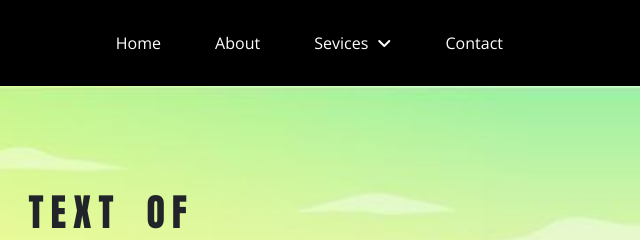
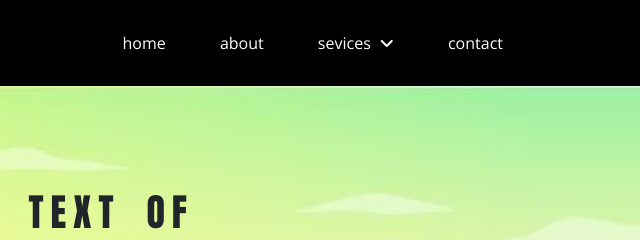
Before and after one commit to Ridwan2011/Assignment-class-17, a plain HTML site: page index.html in a window 1280 px wide. Shown: the top 240 px of the page, 497-1137 px from the left. Drawn offline with nearby package versions, Linux system fonts and the light colour scheme.

Commit message:
Update index.html

```diff
--- a/index.html
+++ b/index.html
@@ -32,9 +32,9 @@
 
                     <div class="col-9  margin-right-1">
                         <ul class="text-right position-r">
-                            <li class="css-menu-li  l-1  margin-right-05"><a href="#" class="a-all">Home</a></li>
-                            <li class="css-menu-li  l-2  margin-right-05"><a href="#" class="a-all">About</a></li>
-                            <li class="css-menu-li  l-3  margin-right-05  position-r"><a href="#" class="a-all">Sevices<i class="fas fa-angle-down"></i></a>
+                            <li class="css-menu-li  l-1  margin-right-05"><a href="#" class="a-all">home</a></li>
+                            <li class="css-menu-li  l-2  margin-right-05"><a href="#" class="a-all">about</a></li>
+                            <li class="css-menu-li  l-3  margin-right-05  position-r"><a href="#" class="a-all">sevices<i class="fas fa-angle-down"></i></a>
 
                                 <ul  class="position-a li-none transition-05">
                                     <li><a href="#" class="">menu1</a></li>
@@ -45,7 +45,7 @@
                                 </ul>
 
                             </li>
-                            <li class="css-menu-li  l-4  margin-right-05"><a href="#" class="a-all">Contact</a></li>
+                            <li class="css-menu-li  l-4  margin-right-05"><a href="#" class="a-all">contact</a></li>
                         </ul>
                     </div>
                 </div>
```
